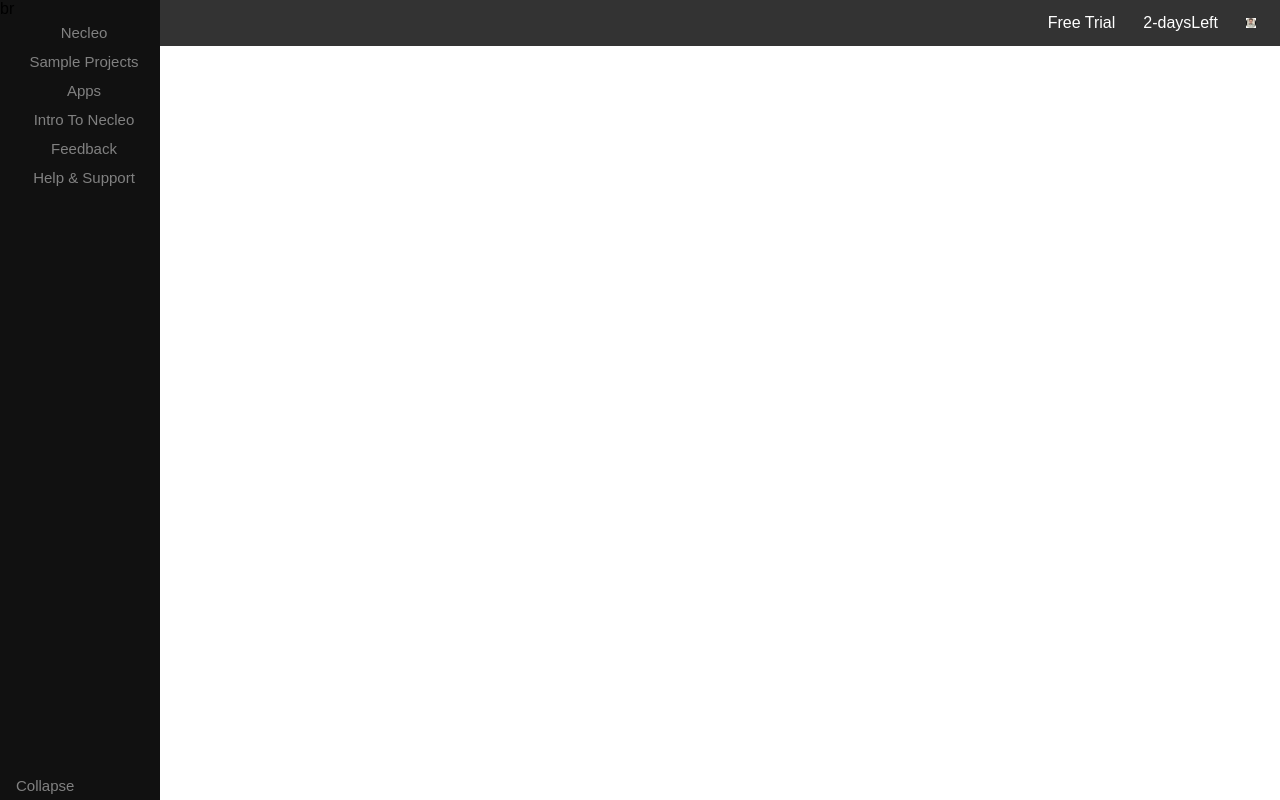
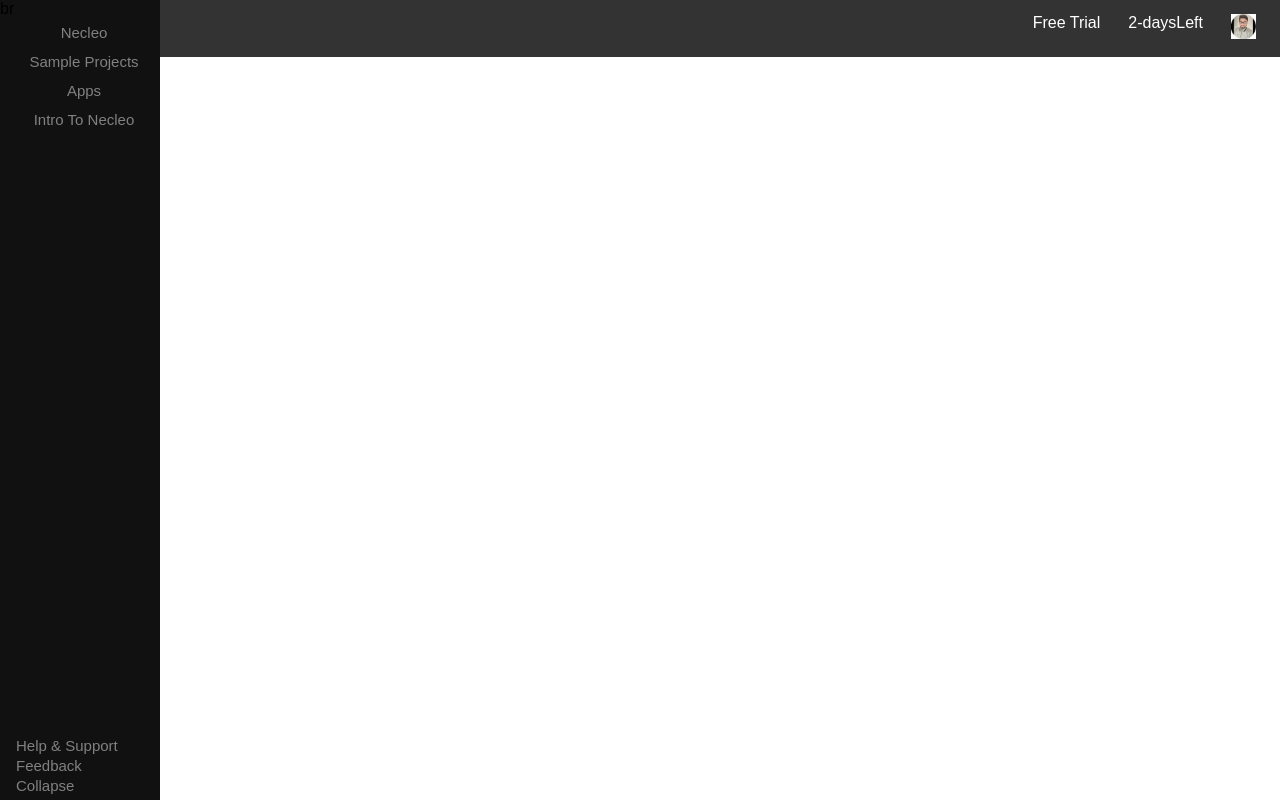
Before and after one commit to Jigyasu-vatsa/WebD_Assgn_Seequenze_Technologies, a plain HTML site: page index.html in a window 1280 px wide. Drawn offline with Linux system fonts and the light colour scheme; no server answers.

Commit message:
Update index.html

```diff
--- a/index.html
+++ b/index.html
@@ -18,14 +18,14 @@
   <a href="#apps">Apps</a>
   <a href="#intro_to_necleo">Intro To Necleo</a>
   <a style="position: absolute; bottom: 0;" href="#Collapse">Collapse</a>
-  <a style="position: relative; bottom: 0;" href="#Feedback">Feedback</a>
-  <a style="position: relative; bottom: 0;" href="#Help">Help & Support</a>
+  <a style="position: absolute; bottom: 20px;" href="#Feedback">Feedback</a>
+  <a style="position: absolute; bottom: 40px;" href="#Help">Help & Support</a>
 
 </div>
 
 <div class="scrollmenu divmrgn">
   <!--a href="#home">Home</a-->
-  <a style="float:right;" href="#ProfilePic"><img src="ProfilePic.png" alt="Profile" style="width:10px;height:10px;"></a>
+  <a style="float:right;" href="#ProfilePic"><img src="ProfilePic.png" alt="Profile" style="width:25px;height:25px;"></a>
   <a style="float:right;" href="#contact">2-daysLeft</a>
   <!--a style="float:right;" href="#about">About</a-->
   <a style="float:right;" href="#news">Free Trial</a>
```
